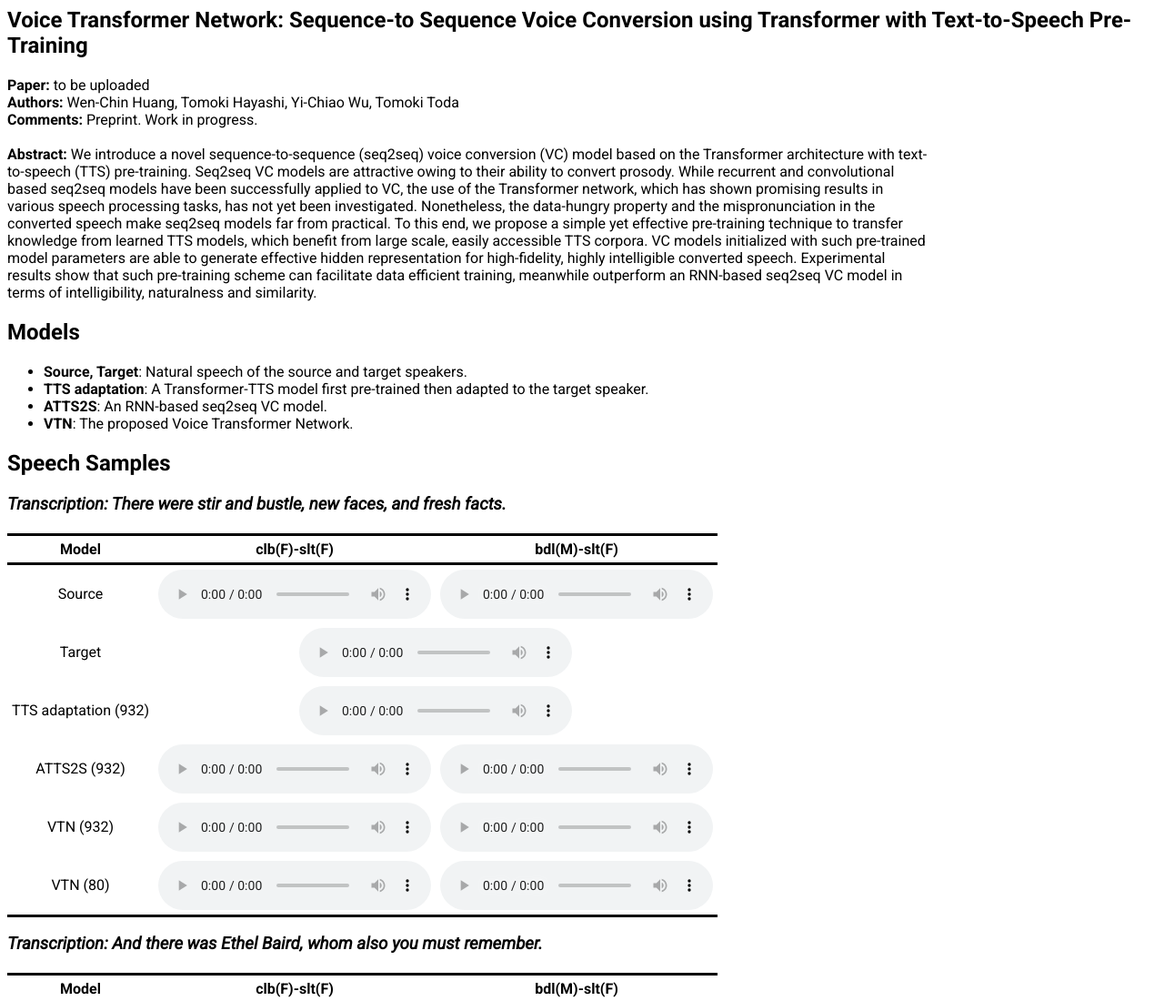
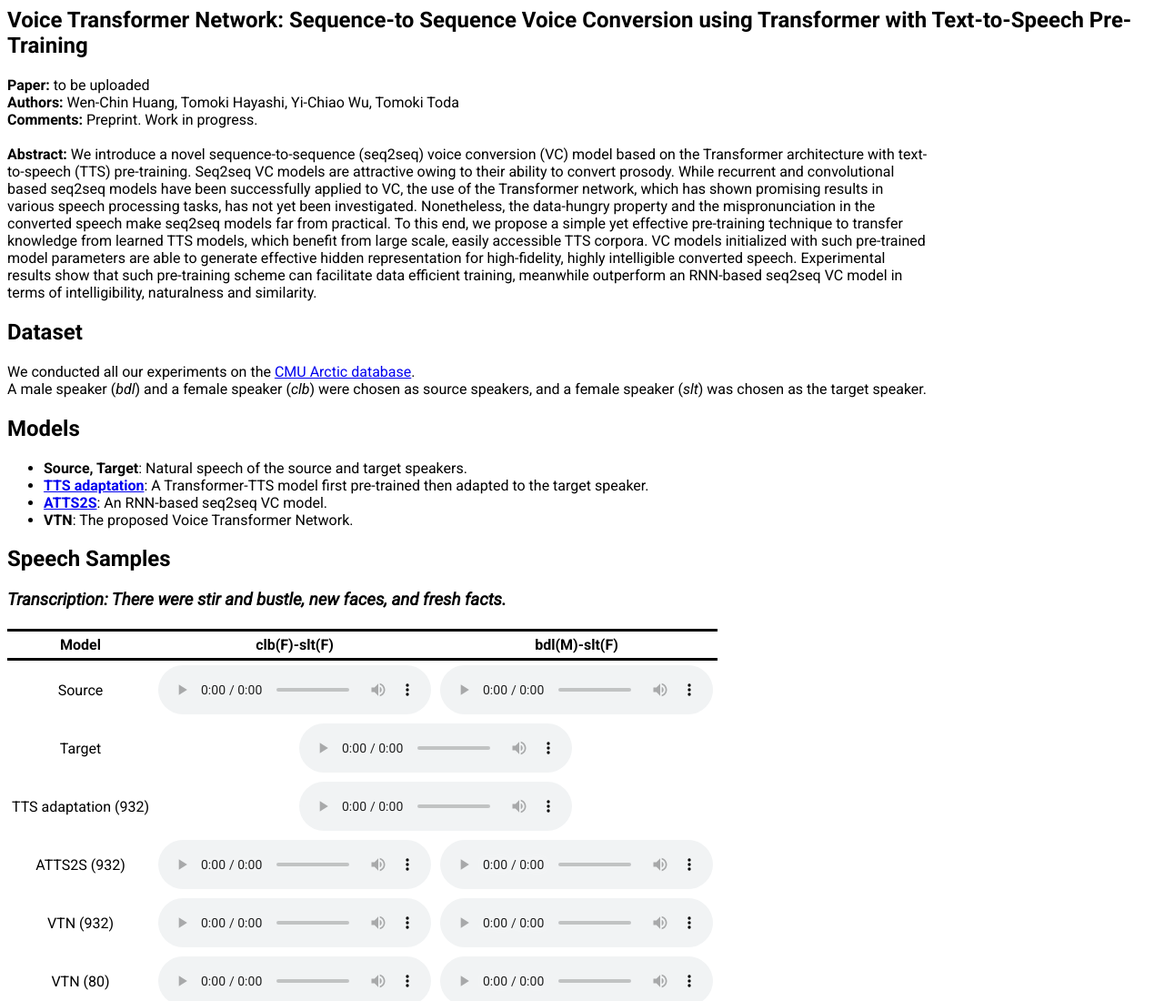
Before and after one commit to unilight/Publication-Demos, a plain HTML site: page publications/transformer-vc/index.html in a window 1280 px wide. Shown: the top 1100 px of the page at 91% size. Drawn offline with Linux system fonts and the light colour scheme.

Commit message:
enhance index of transformer vc

```diff
--- a/publications/transformer-vc/index.html
+++ b/publications/transformer-vc/index.html
@@ -23,11 +23,17 @@
     </div>
 
     <div style="width: 80%">
+      <h2>Dataset</h2>
+        We conducted all our experiments on the <a href="http://www.festvox.org/cmu_arctic/">CMU Arctic database</a>.<br>
+        A male speaker (<i>bdl</i>) and a female speaker (<i>clb</i>) were chosen as source speakers, and a female speaker (<i>slt</i>) was chosen as the target speaker.
+    </div>
+
+    <div style="width: 80%">
       <h2>Models</h2>
       <ul>
         <li><strong>Source, Target</strong>: Natural speech of the source and target speakers.</li>
-        <li><strong>TTS adaptation</strong>: A Transformer-TTS model first pre-trained then adapted to the target speaker.</li>
-        <li><strong>ATTS2S</strong>: An RNN-based seq2seq VC model.</li>
+        <li><a href="https://espnet.github.io/espnet-tts-sample/egs/ljspeech/transformer.v1/"><strong>TTS adaptation</strong></a>: A Transformer-TTS model first pre-trained then adapted to the target speaker.</li>
+        <li><a href="http://www.kecl.ntt.co.jp/people/tanaka.ko/projects/atts2svc/index.html"><strong>ATTS2S</strong></a>: An RNN-based seq2seq VC model.</li>
         <li><strong>VTN</strong>: The proposed Voice Transformer Network.</li>
       </ul>
     </div>
```
